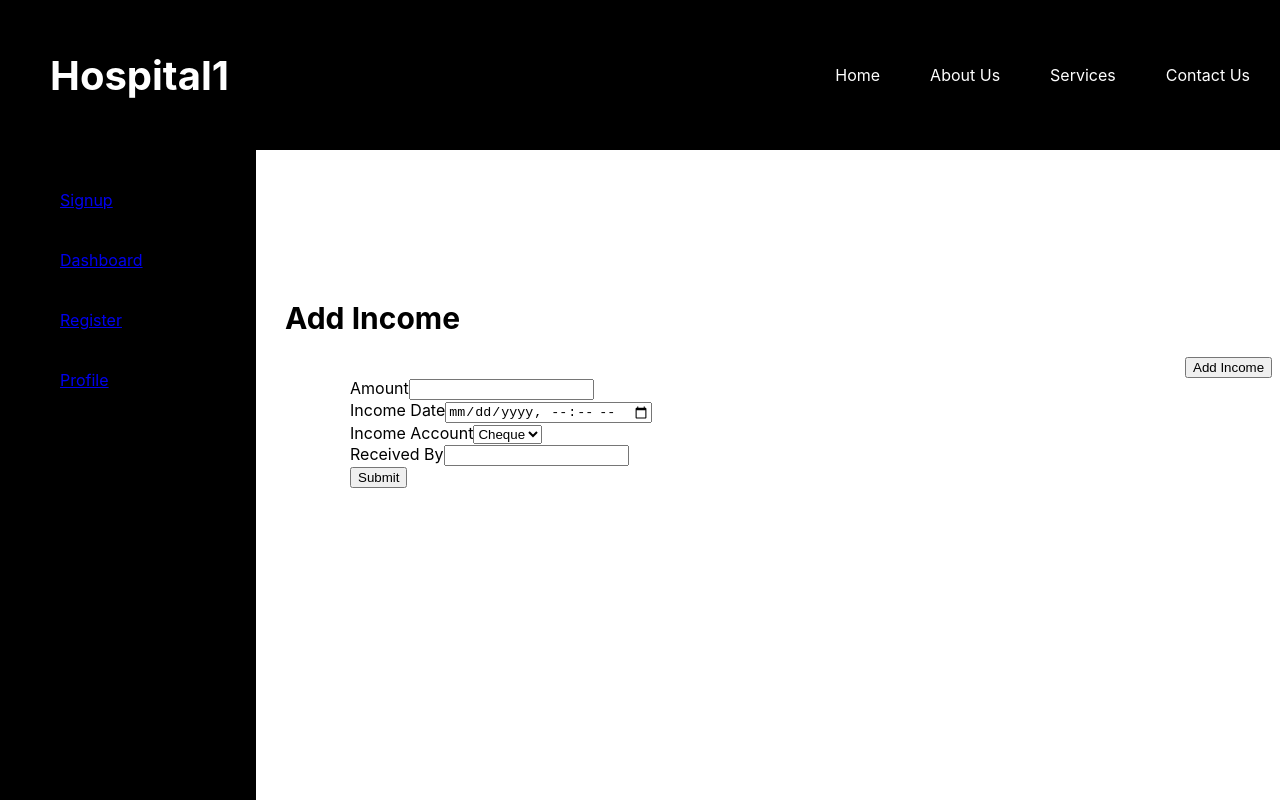
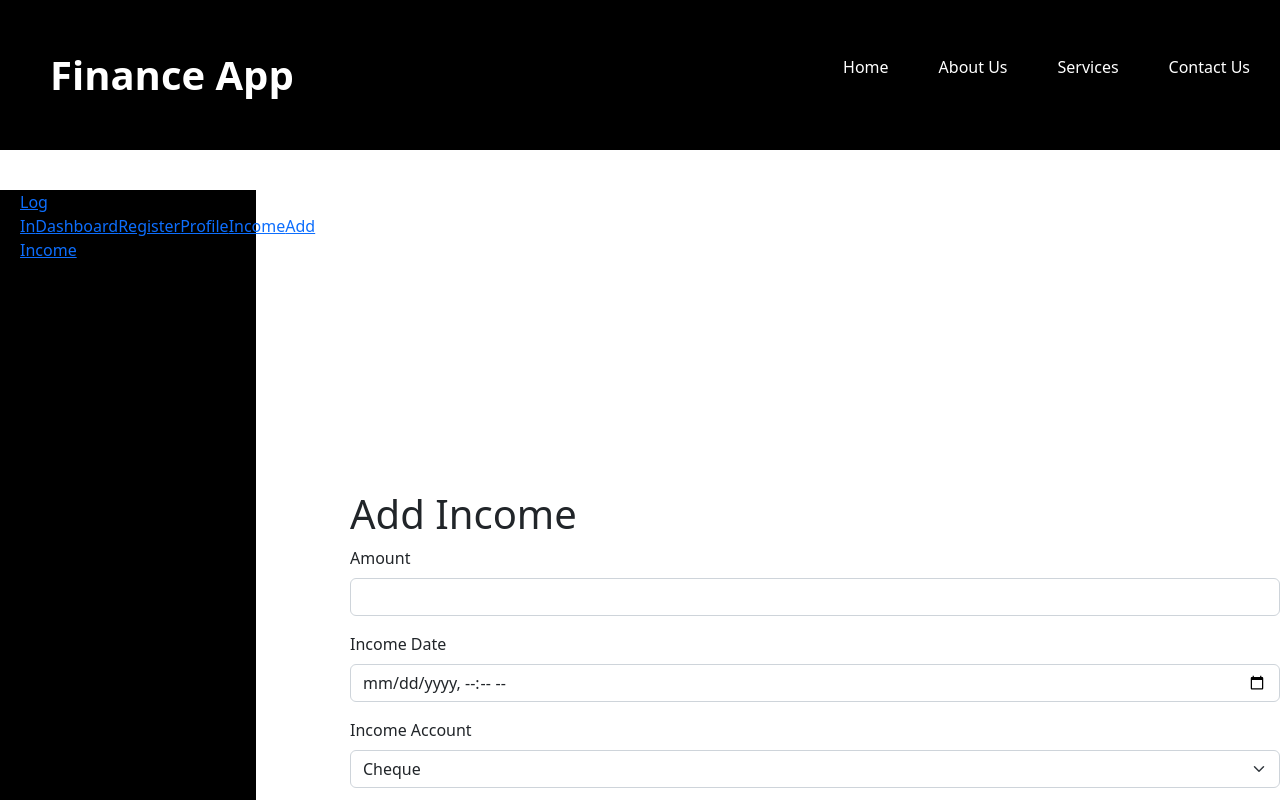
Before and after one commit to kelvinmw1/ReactFinancialManagement, a React (Create React App) app: page /Addincome in a window 1280 px wide. Shown: the top 800 px of the page. Built offline with nearby package versions, Linux system fonts and the light colour scheme.

Commit message:
some bug fixes

```diff
--- a/src/App.css
+++ b/src/App.css
@@ -1,9 +1,4 @@
-.Maindiv{
-    height: 100vh;
-    width: 100%;
-    position: relative;
 
-  }
   .logo{
     font-size: 40px;
     font-weight: bolder;
@@ -31,13 +26,12 @@
   }
 
   .Leftnav{
-    position: absolute;
     height: 100vh;
     width: 20%;
     background-color: black;
 
   }
-  .Dash li{
+  .Dash{
     display: block;
     text-decoration: none;
     margin-top: 40px;
@@ -53,16 +47,26 @@
     margin-left: 250%;
 
   }
-  .pagename{
+  /* .pagename{
     margin-top: -500px;
     margin-left: 285px;
     font-size: 30px;
     font-weight: bolder;
+  } */
+
+  .area{
+    margin-left: 350px;
+    margin-top: -500px;
   }
-  .addbtn{
-    margin-left: 1185px;
+  .workarea{
+    padding-left: 300px;
+    padding-right: 20px;
+    margin-top: -500px;
+    display: flex;
+    justify-content: space-between;
 
   }
-  .area{
-    margin-left: 350px;
+  .disp{
+    margin-left: 500px;
+    margin-top: -500px;
   }
--- a/src/App.js
+++ b/src/App.js
@@ -1,5 +1,5 @@
 import './App.css';
-import Navbar from './Components/Navbar';
+import 'bootstrap/dist/css/bootstrap.min.css';
 import Dashboard from './Pages/Dashboard';
 import Registration from './Pages/Registration';
 import Signup from './Pages/Signup';
--- a/src/Components/Leftnav.Js
+++ b/src/Components/Leftnav.Js
@@ -0,0 +1,24 @@
+import React from 'react'
+import {Link } from "react-router-dom";
+
+function Leftnav() {
+  return (
+    <div>
+      <div className='Leftnav'>
+        <div className='Dash'>
+
+          <Link to="/">Log In</Link>
+          <Link to="/Dashboard">Dashboard</Link>
+          <Link to="/Registration">Register</Link>
+          <Link to="/Profile">Profile</Link>
+          <Link to="/income">Income</Link>
+          <Link to="/Addincome">Add Income</Link>
+
+
+        </div>
+      </div>
+    </div>
+  )
+}
+
+export default Leftnav
--- a/src/Components/Navbar.js
+++ b/src/Components/Navbar.js
@@ -1,11 +1,11 @@
 import React from 'react'
-import { Link, } from "react-router-dom";
+
 
 function Navbar() {
   return (
     <div className="Maindiv">
       <div className='topnav'>
-        <div className='logo'>Hospital1</div>
+        <div className='logo'>Finance App</div>
         <div className='Listitems'>
           <ul>
             <li>Home</li>
@@ -16,17 +16,7 @@ function Navbar() {
         </div>
 
       </div>
-      <div className='Leftnav'>
-        <div className='Dash'>
-        <ul>
-            <li><Link to="/">Signup</Link></li>
-            <li><Link to="/Dashboard">Dashboard</Link></li>
-            <li><Link to="/Registration">Register</Link></li>
-            <li><Link to="/Profile">Profile</Link></li>
-        </ul>
 
-        </div>
-      </div>
     </div>
 
   )
--- a/src/Pages/Addincome.js
+++ b/src/Pages/Addincome.js
@@ -1,11 +1,12 @@
-import React, { useRef } from 'react'
-import Navbar from '../Components/Navbar'
-import Form from 'react-bootstrap/Form';
-import Button from 'react-bootstrap/Button';
+import React, { useRef } from 'react';
+import Navbar from '../Components/Navbar';
+import Leftnav from '../Components/Leftnav.Js';
+import { Form } from 'react-bootstrap';
+import { Button } from 'react-bootstrap';
 import {useNavigate } from "react-router-dom";
 
 // import firebase
-import '../firebase'
+import '../firebase';
 import { Db } from '../firebase';
 import { doc, setDoc } from "firebase/firestore";
 
@@ -19,8 +20,10 @@ function Addincome() {
   const navigate = useNavigate();
 
   //add account function
+
   function submitIncome(){
     //get data from inputs
+
     const amountInput = amount.current.value;
     const incomeDateInput = incomeDate.current.value;
     const incomeAccountInput = incomeAccount.current.value;
@@ -51,11 +54,12 @@ function Addincome() {
   return (
     <div>
      <Navbar/>
-     <div>
-       <h1 className='pagename'>Add Income</h1>
-       <Button className='addbtn' >Add Income</Button>
-     </div>
+     <Leftnav/>
+
       <div className='area'>
+        <div>
+          <h1 className='pagename'>Add Income</h1>
+        </div>
         <Form.Group className="mb-3" controlId="formBasicEmail" >
           <Form.Label>Amount</Form.Label>
           <Form.Control type="text" ref={amount} />
--- a/src/Pages/Income.js
+++ b/src/Pages/Income.js
@@ -1,8 +1,25 @@
 import React from 'react'
+import {useNavigate} from "react-router-dom";
+import Navbar from '../Components/Navbar';
+import { Button } from 'react-bootstrap';
 
 function Income() {
+
+  const navigate = useNavigate();
+
+  function goToAddIncome(){
+
+    navigate("/Addincome")
+  }
   return (
-    <div>Income</div>
+    <div>
+      <Navbar/>
+      <div className='workarea' >
+        <h1>Income</h1>
+        <Button onClick={goToAddIncome}>Add income</Button>
+      </div>
+    </div>
+
   )
 }
 
--- a/src/Pages/Profile.js
+++ b/src/Pages/Profile.js
@@ -1,17 +1,22 @@
 import React, { useState } from 'react'
-import Navbar from '../Components/Navbar'
+import Navbar from '../Components/Navbar';
+import { Button } from 'react-bootstrap';
+import {useNavigate} from "react-router-dom";
 
 // import firebase
 import '../firebase'
-import { Db } from '../firebase';
+import { Db } from '../firebase'
 import { getAuth, onAuthStateChanged } from "firebase/auth";
+//import { getAuth, onAuthStateChanged, signOut } from "firebase/auth";
 import { collection, query, where, getDocs } from "firebase/firestore";
 
 function Profile() {
 
   const auth = getAuth();
+  const navigate = useNavigate();
   const[userName, setuserName] = useState();
   const[userEmail, setuserEmail] = useState();
+
   //get the currently signed in user
   onAuthStateChanged(auth, (user) => {
     if (user) {
@@ -34,21 +39,38 @@ function Profile() {
       })
     } else {
       // User is signed out
-      // ...
+      navigate("/")
     }
   });
+    //signout the user
+
+    // function logOut(){
+    //   signOut(auth).then(() => {
+    //     // Sign-out successful.
+    //   }).catch((error) => {
+    //     // An error happened.
+    //     navigate("/")
+    //   });
+    // }
 
 
 
 
   return (
     <div>
-      <div><h1>Profile</h1></div>
-      <div className='prof'></div>
-      <div><h1>{userName}</h1></div>
-      <div><h3>{userEmail}</h3></div>
+
+      <Navbar/>
+
+      <div className='disp'>
+        <h1>Profile</h1>
+        <hr/>
+        <h1>{userName}</h1>
+        <h3>{userEmail}</h3>
+        <Button>Log Out</Button>
+      </div>
 
     </div>
+
 
   )
 }
--- a/src/Pages/Registration.js
+++ b/src/Pages/Registration.js
@@ -55,12 +55,12 @@ function Registration() {
   }
 
   return (
-    <div className='Register'>
+  <div className='Register'>
     <div><input ref={email} type="text" />Enter Your Email</div>
     <div><input ref={Name} type="text" />Enter Your Username</div>
     <div><input ref={password} type="text" />Enter Your Password</div>
     <button onClick={signUpUser}>Sign Up</button>
-</div>
+  </div>
   )
 }
 
```
Also changed, not shown: src/Pages/Dashboard.js (+10 -1 lines).
